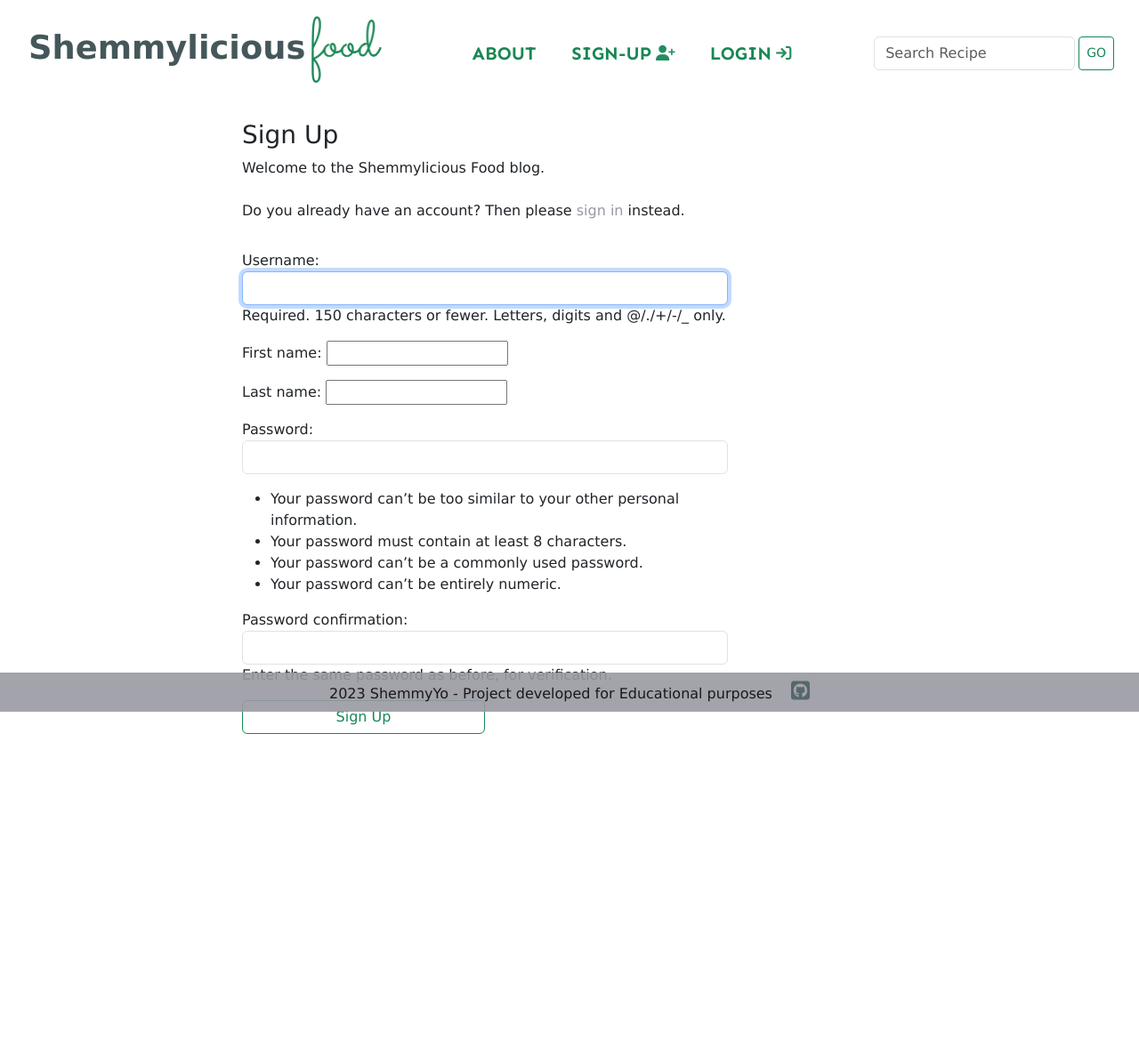
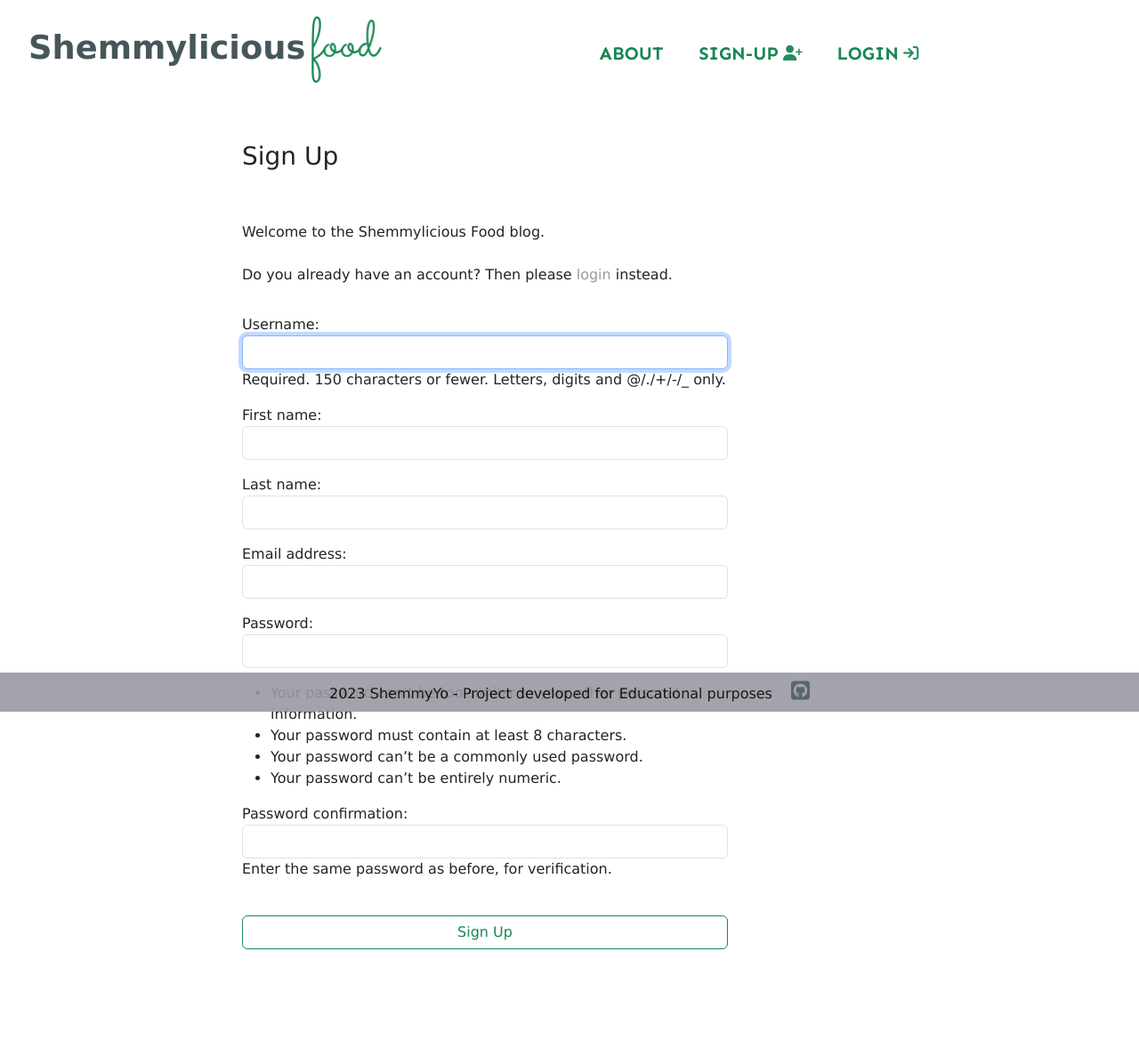
Before and after one commit to ShemmyYo/django-shemmylicious, a Django app: page /members/register/ in a window 1280 px wide. Shown: the whole page at 89% size. Before the commit the page ends 825 px from the top, so only its background shows below. Run offline with Django 3.2, Linux system fonts and the light colour scheme; some libraries are stand-ins or nearby versions.

Commit message:
bootstraped SignUp page

```diff
--- a/members/forms.py
+++ b/members/forms.py
@@ -12,12 +12,15 @@ class SignUpForm(UserCreationForm):
 
     class Meta:
         model = User
-        fields = ('username', 'first_name', 'last_name')
+        fields = ('username', 'first_name', 'last_name', 'email')
 
     def __init__(self, *args, **kwargs):
         super(SignUpForm, self).__init__(*args, **kwargs)
 
         self.fields['username'].widget.attrs['class'] = 'form-control'
+        self.fields['first_name'].widget.attrs['class'] = 'form-control'
+        self.fields['last_name'].widget.attrs['class'] = 'form-control'
+        self.fields['email'].widget.attrs['class'] = 'form-control'
         self.fields['password1'].widget.attrs['class'] = 'form-control'
         self.fields['password2'].widget.attrs['class'] = 'form-control'
 
--- a/members/templates/registration/registration.html
+++ b/members/templates/registration/registration.html
@@ -1,15 +1,16 @@
 {% extends "base.html" %}
-
 {% block title %}Sign up{% endblock %}
 
 {% block content %}
 <div class="container">
     <div class="row">
         <div class="col-md-6 mt-3 offset-md-2">
+            <br>
             <h3>Sign Up</h3>
-
+            <br>
+            <br>
             <p>Welcome to the Shemmylicious Food blog. <br><br> Do you already have an account? Then please <a
-                    class="link" href="{% url 'login-user' %}">sign in</a> instead.</p>
+                    class="link" href="{% url 'login-user' %}">login</a> instead.</p>
         </div>
     </div>
     <div class="row">
@@ -20,9 +21,9 @@
                 {% if redirect_field_value %}
                 <input type="hidden" name="{{ redirect_field_name }}" value="{{ redirect_field_value }}" />
                 {% endif %}
-
-                <div class="d-grid col-6">
-                    <button class="btn btn-outline-success"type="submit">Sign Up</button>
+                <br>
+                <div class="d-grid col-12">
+                    <button class="btn btn-outline-success" type="submit">Sign Up</button>
                 </div>
             </form>
         </div>
--- a/templates/base.html
+++ b/templates/base.html
@@ -171,13 +171,15 @@
         </ul>
       </div>
       <!-- Search Bar -->
+      {% if user.is_authenticated %}
       <span class="navbar-text text-muted me-3">
         <form class="d-flex" method="POST" action="{% url 'recipe-search' %}">
           {% csrf_token %}
-          <input class="form-control me-1" type="search" placeholder="Search Recipe" aria-label="Search Recipe" name="searched">
+          <input class="form-control ms-4" type="search" placeholder="Search Recipe" aria-label="Search Recipe" name="searched">
           <button class="btn btn-outline-success btn-sm" type="submit">GO</button>
         </form>
       </span>
+      {% endif %}
     </div>
   </nav>
   <!-- Bootstrap Messages Container -->
```
